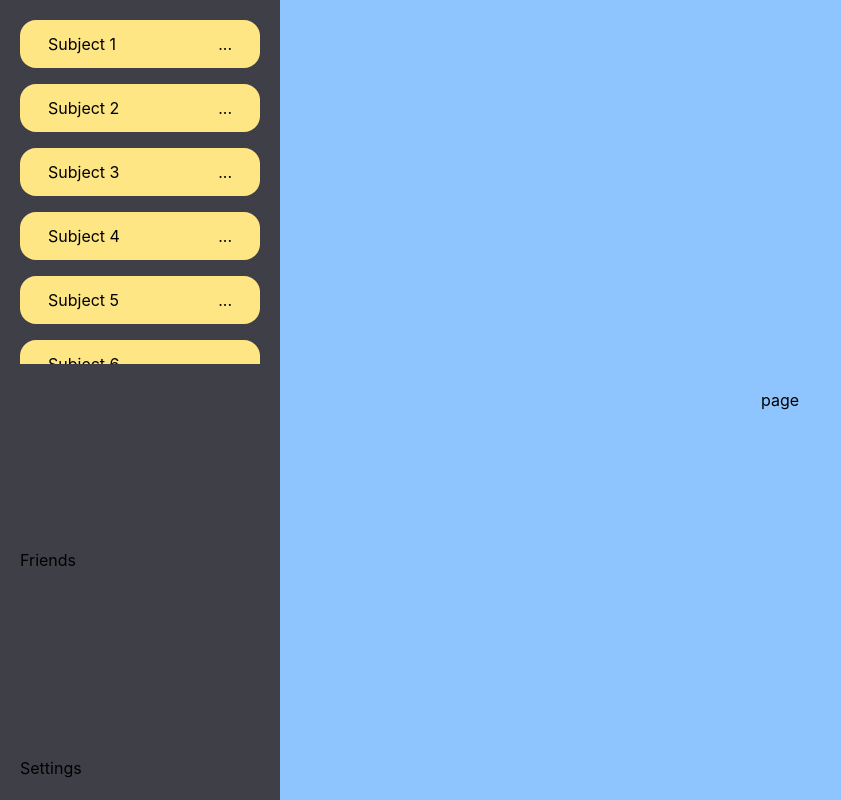
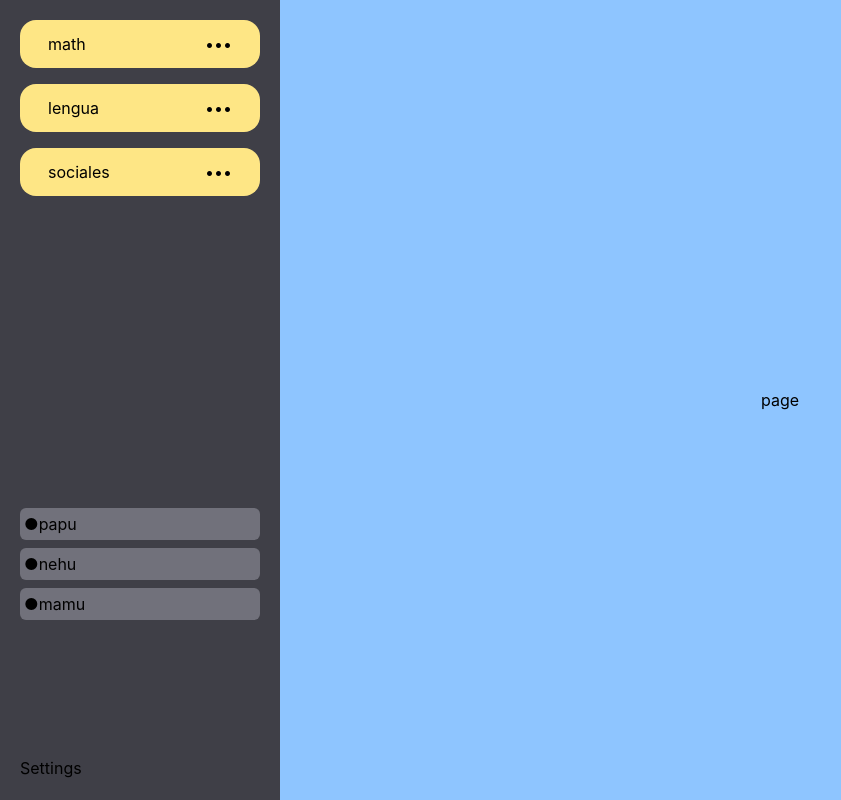
Before and after one commit to quimeygalli/Uddy, a React app in the folder frontend/: page / in a window 1280 px wide. Shown: the whole page, without its empty margins (0-841 px from the left). Built offline with nearby package versions, Linux system fonts and the light colour scheme; the HTML template or start-up script is replaced by a standard one.

Commit message:
Reorganized folders, created components
Created subfolders for different component categories

Separated concerns in friend list and settings components

```diff
--- /dev/null
+++ b/frontend/src/components/Friends/friendItem.jsx
@@ -0,0 +1,12 @@
+import React from "react";
+
+function FriendItem({ name }) {
+  return (
+    <div className="flex container bg-zinc-500 mt-2 p-1 rounded-md cursor-pointer">
+      <div>●</div>
+      <div>{name}</div>
+    </div>
+  );
+}
+
+export default FriendItem;
--- /dev/null
+++ b/frontend/src/components/Friends/friendList.jsx
@@ -0,0 +1,16 @@
+import React from "react";
+import FriendItem from "./friendItem";
+
+function FriendList() {
+  // A list with the user's friends to be displayed.
+  const friendList = ["papu", "nehu", "mamu"];
+  return (
+    <div>
+      {friendList.map((element) => (
+        <FriendItem key={element} name={element} />
+      ))}
+    </div>
+  );
+}
+
+export default FriendList;
--- /dev/null
+++ b/frontend/src/components/Settings/settingsBtn.jsx
@@ -0,0 +1,11 @@
+import React from "react";
+
+function SettingsBtn() {
+  return (
+    <div>
+      <button className="cursor-pointer">Settings</button>
+    </div>
+  );
+}
+
+export default SettingsBtn;
--- /dev/null
+++ b/frontend/src/components/Subjects/subjectList.jsx
@@ -0,0 +1,17 @@
+import React from "react";
+import SubjectPill from "./subjectPill";
+
+function SubjectList() {
+  // A list with the user's subjects to be displayed.
+  // Should also contain the color for the subject
+  const subjectList = ["math", "lengua", "sociales"];
+  return (
+    <div>
+      {subjectList.map((element) => (
+        <SubjectPill key={element} subject={element} />
+      ))}
+    </div>
+  );
+}
+
+export default SubjectList;
--- a/frontend/src/components/subjectPill.jsx
+++ b/frontend/src/components/Subjects/subjectPill.jsx
@@ -4,7 +4,7 @@ function SubjectPill({ subject }) {
   return (
     <div className="flex justify-between mt-4 ps-7 pe-7 pt-3 pb-3 rounded-2xl bg-amber-200 hover:bg-amber-100 cursor-pointer">
       <p>{subject}</p> {/* Subject name */}
-      <p>...</p> {/* Button to edit */}
+      <button>•••</button> {/* Button to edit */}
     </div>
   );
 }
--- a/frontend/src/components/sideMenu.jsx
+++ b/frontend/src/components/sideMenu.jsx
@@ -1,5 +1,7 @@
 import React from "react";
-import SubjectPill from "./subjectPill";
+import SubjectList from "./Subjects/subjectList";
+import FriendList from "./Friends/friendList";
+import SettingsBtn from "./Settings/settingsBtn";
 
 function SideMenu() {
   return (
@@ -7,20 +9,15 @@ function SideMenu() {
       <div className="flex flex-col justify-between ps-5 pb-5 pe-5 h-screen w-70 pt-1 bg-zinc-700 ">
         <div className="h-90 overflow-y-auto">
           {/* Subjects */}
-          <SubjectPill subject="Subject 1" />
-          <SubjectPill subject="Subject 2" />
-          <SubjectPill subject="Subject 3" />
-          <SubjectPill subject="Subject 4" />
-          <SubjectPill subject="Subject 5" />
-          <SubjectPill subject="Subject 6" />
+          <SubjectList />
         </div>
-        <div>
+        <div className="overflow-y-auto">
           {/* Friends */}
-          Friends
+          <FriendList />
         </div>
         <div>
           {/* Settings */}
-          Settings
+          <SettingsBtn />
         </div>
       </div>
     </div>
```
